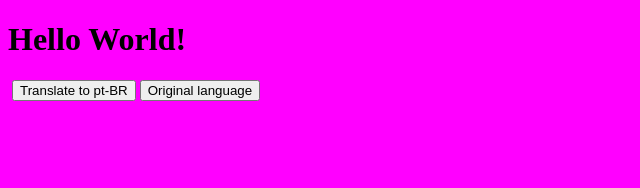
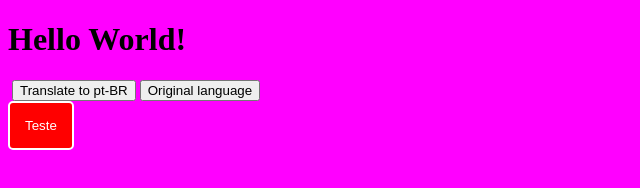
Before and after one commit to devalefflira/curso-webpack-b7web, a website built with webpack: page projeto1/dist/index.html in a window 1280 px wide. Shown: the whole page, without its empty margins (0-640 px from the left). Built offline with nearby package versions, Linux system fonts and the light colour scheme.

Commit message:
Criação de um componente

```diff
--- /dev/null
+++ b/projeto1/src/components/button/button.css
@@ -0,0 +1,7 @@
+.button {
+  background-color: #ff0000;
+  color: #ffffff;
+  padding: 15px;
+  border: 2px solid #ffffff;
+  border-radius: 5px;
+}
--- /dev/null
+++ b/projeto1/src/components/button/button.js
@@ -0,0 +1,27 @@
+import './button.css';
+
+class Button {
+  constructor() {
+    this.title = '';
+    this.callback = () => {};
+  }
+
+  setTitle(t) {
+    this.title = t;
+  }
+
+  setClick(f) {
+    this.callback = f;
+  }
+
+  render() {
+    let b = document.createElement('button');
+    b.classList.add('button');
+    b.innerHTML = this.title;
+    b.addEventListener('click', this.callback);
+
+    return b;
+  }
+}
+
+export default Button;
--- a/projeto1/src/index.js
+++ b/projeto1/src/index.js
@@ -1,6 +1,7 @@
 import $ from 'jquery';
 import './css/style.css';
 import AuroraWallpaper from './images/aurora-1197753_1920.jpg';
+import Button from './components/button/button.js';
 
 $(function () {
   $('#button-ptBR').on('click', function () {
@@ -13,4 +14,11 @@ $(function () {
     $('h1').html('Hello World!');
     $(this).addClass('button');
   });
+
+  let button = new Button();
+  button.setTitle('Teste');
+  button.setClick(function () {
+    alert('Clicked!');
+  });
+  $('.area').html(button.render());
 });
```
Also changed, not shown: projeto1/dist/index.html, projeto1/dist/script.js.
